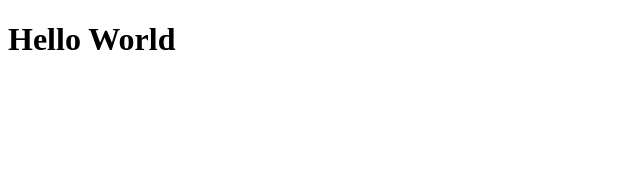
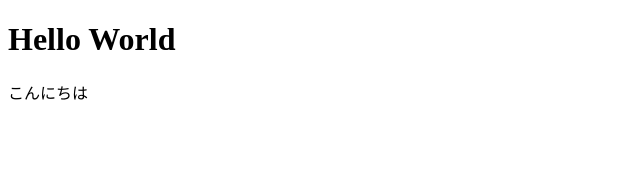
Before and after one commit to y-kei-yu/study-record-v2, a React (Vite) app: page / in a window 1280 px wide. Shown: the top 170 px of the page, without its empty margins (0-640 px from the left). Built offline with nearby package versions, Linux system fonts and the light colour scheme.

Commit message:
deployできているか確認

```diff
--- a/src/App.tsx
+++ b/src/App.tsx
@@ -6,6 +6,7 @@ function App() {
   return (
     <>
       <h1>Hello World</h1>
+      <p>こんにちは</p>
     </>
   );
 }
```
